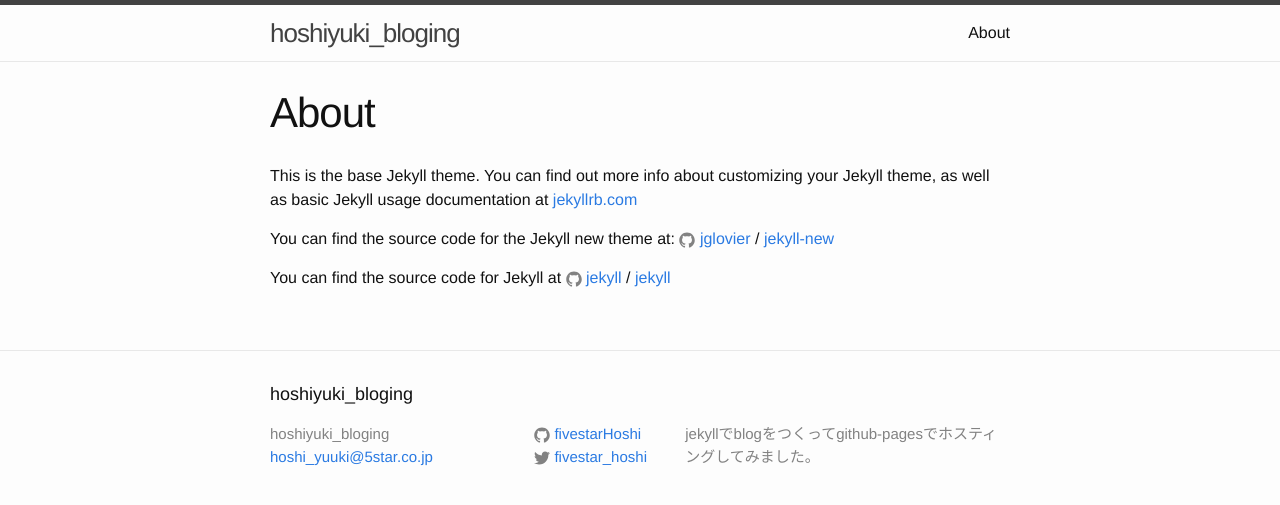
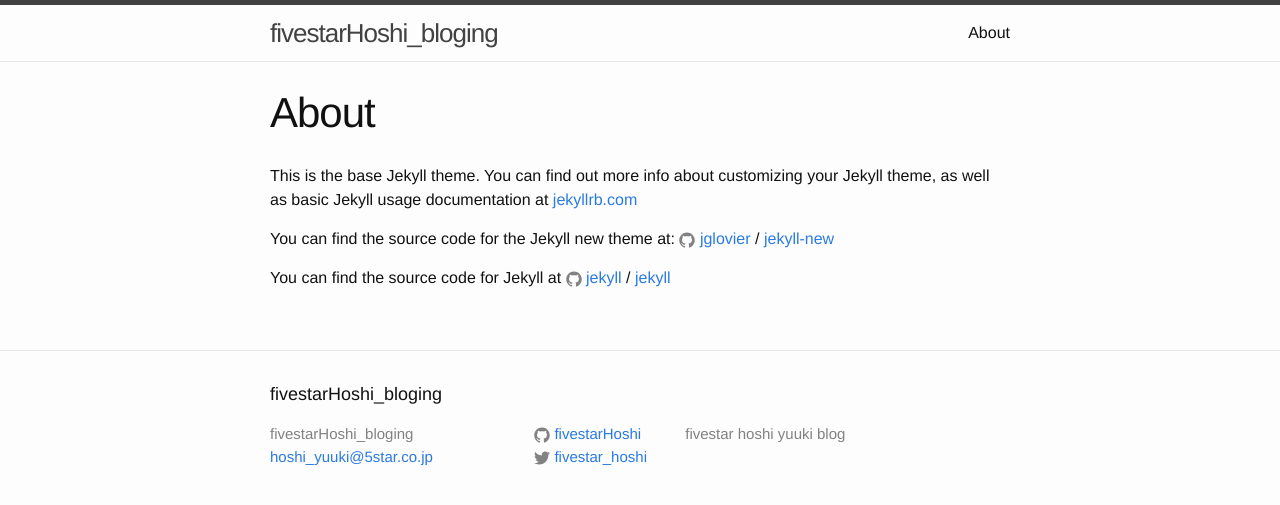
Before and after one commit to fivestarHoshi/fivestarhoshi.github.com, a Jekyll site: the page built from about.md, in a window 1280 px wide. Shown: the top 505 px of the page. Built offline with Jekyll 4.4.1, drawn with Linux system fonts in a browser that asks for light colours.

Commit message:
rearrenge conf

```diff
--- a/_config.yml
+++ b/_config.yml
@@ -6,12 +6,12 @@
 # 'jekyll serve'. If you change this file, please restart the server process.
 
 # Site settings
-title: hoshiyuki_bloging
+title: fivestarHoshi_bloging
 email: hoshi_yuuki@5star.co.jp
 description: > # this means to ignore newlines until "baseurl:"
-  jekyllでblogをつくってgithub-pagesでホスティングしてみました。
+  fivestar hoshi yuuki blog
 baseurl: "" # the subpath of your site, e.g. /blog
-url: "http://yourdomain.com" # the base hostname & protocol for your site
+url: "http://fivestarhoshi.github.io/" # the base hostname & protocol for your site
 twitter_username: fivestar_hoshi
 github_username:  fivestarHoshi
 
```
